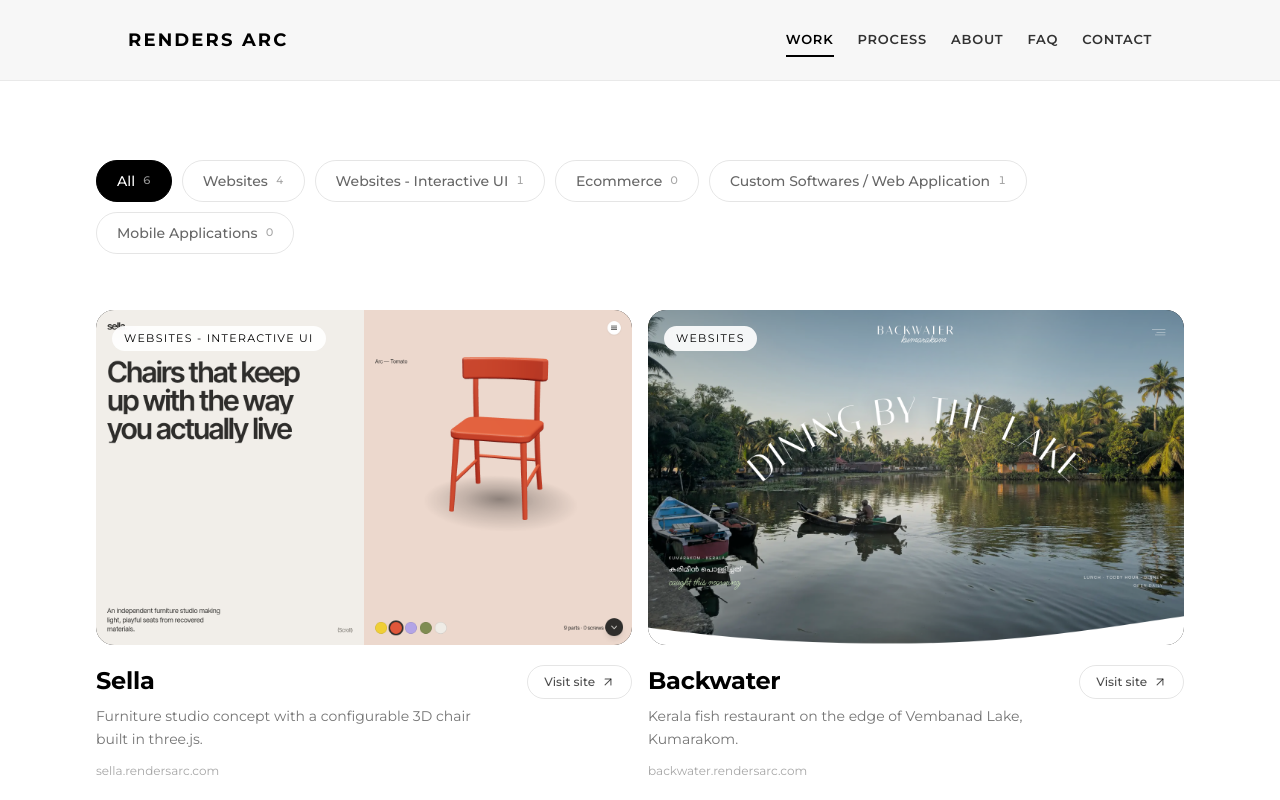
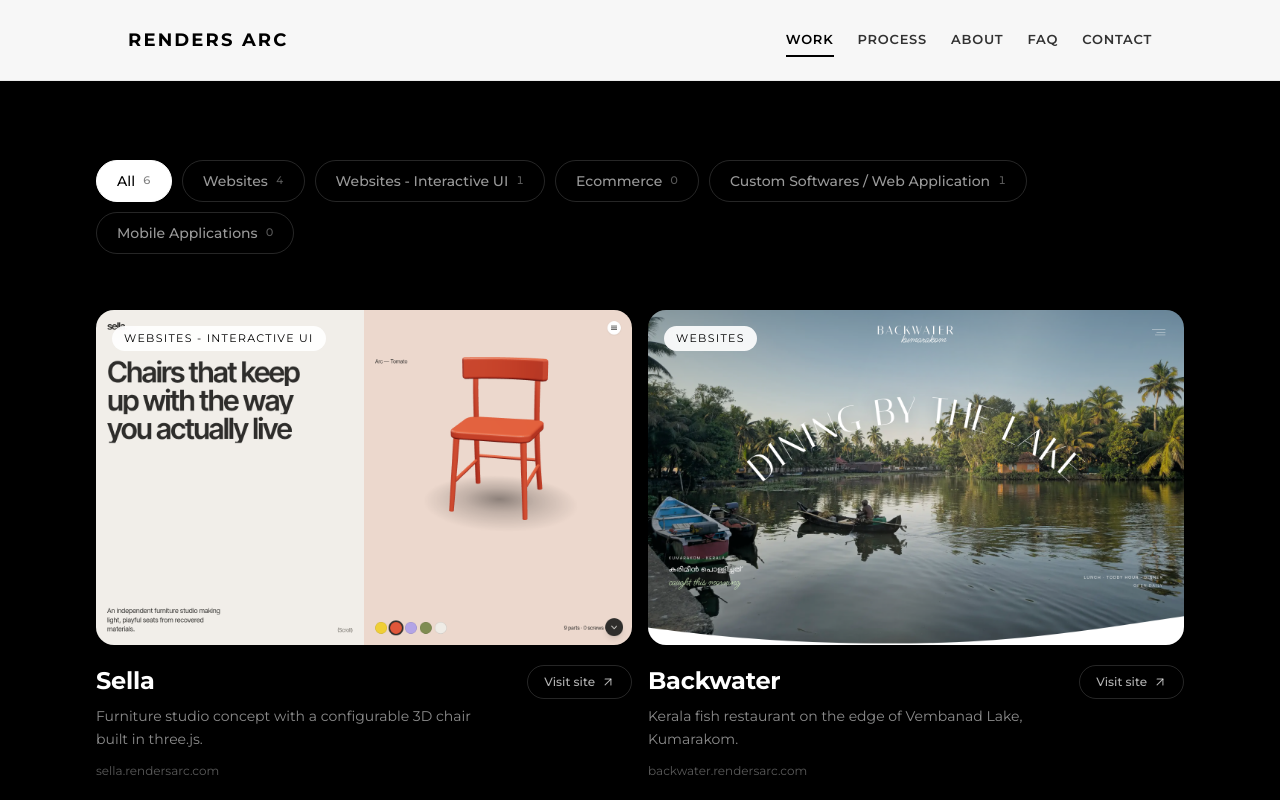
Before and after one commit to Rendersarc2026/Rendersarc, a Next.js app: page /work in a window 1280 px wide. Shown: the top 800 px of the page. Built offline with nearby package versions, Linux system fonts and the light colour scheme.

Commit message:
style: update background color of WorkGrid and WorkPage to black for consistency

```diff
--- a/src/app/components/Clients.tsx
+++ b/src/app/components/Clients.tsx
@@ -71,7 +71,7 @@ export function Clients() {
                   <Image
                     src={client.logo}
                     alt={copy === 0 ? `${client.name} logo` : ''}
-                    className={`${client.className} object-contain grayscale opacity-45 hover:opacity-100 transition-opacity duration-500`}
+                    className={`${client.className} object-contain`}
                   />
                 </div>
               ))}
--- a/src/app/components/WorkGrid.tsx
+++ b/src/app/components/WorkGrid.tsx
@@ -3,13 +3,7 @@
 import { useCallback } from 'react';
 import Image from 'next/image';
 import { usePathname, useRouter, useSearchParams } from 'next/navigation';
-import {
-  AnimatePresence,
-  MotionConfig,
-  motion,
-  useReducedMotion,
-  type Variants,
-} from 'motion/react';
+import { motion } from 'motion/react';
 import { ArrowUpRight } from 'lucide-react';
 import { categories, projects, type Project } from '@/app/data/work';
 
@@ -19,35 +13,6 @@ const labelFor = (id: string) => categories.find((c) => c.id === id)?.label ?? i
 
 const countFor = (id: string) =>
   id === ALL ? projects.length : projects.filter((p) => p.categories.includes(id)).length;
-
-const EASE = [0.22, 1, 0.36, 1] as const;
-
-// Cards rise in as they enter the viewport; the image wipes up inside the card
-// while settling from a slight zoom, so the reveal reads as one motion.
-const cardVariants: Variants = {
-  hidden: { opacity: 0, y: 40 },
-  shown: (column: number) => ({
-    opacity: 1,
-    y: 0,
-    transition: { duration: 0.8, ease: EASE, delay: column * 0.12 },
-  }),
-};
-
-const frameVariants: Variants = {
-  hidden: { clipPath: 'inset(100% 0% 0% 0% round 16px)' },
-  shown: (column: number) => ({
-    clipPath: 'inset(0% 0% 0% 0% round 16px)',
-    transition: { duration: 1, ease: EASE, delay: column * 0.12 + 0.05 },
-  }),
-};
-
-const imageVariants: Variants = {
-  hidden: { scale: 1.15 },
-  shown: (column: number) => ({
-    scale: 1,
-    transition: { duration: 1.4, ease: EASE, delay: column * 0.12 + 0.05 },
-  }),
-};
 
 /**
  * Filterable portfolio grid. The active filter lives in `?category=` so the
@@ -74,9 +39,14 @@ export function WorkGrid() {
   const filters = [{ id: ALL, label: 'All' }, ...categories];
 
   return (
-    <MotionConfig reducedMotion="user">
-      <section className="bg-white px-6 md:px-10 lg:px-16 xl:px-24 pt-32 md:pt-40 pb-24 md:pb-32">
-        <div className="max-w-[1400px] mx-auto">
+    <section className="min-h-svh bg-black px-6 md:px-10 lg:px-16 xl:px-24 pt-32 md:pt-40 pb-24 md:pb-32">
+      {/* One fade-up for the whole grid on load; filter changes don't replay it. */}
+      <motion.div
+        initial={{ opacity: 0, y: 24 }}
+        animate={{ opacity: 1, y: 0 }}
+        transition={{ duration: 0.7, ease: 'easeOut' }}
+        className="max-w-[1400px] mx-auto"
+      >
         {/* Filters — scroll sideways on small screens rather than wrapping into
           a ragged block above the grid. */}
         <div
@@ -84,103 +54,70 @@ export function WorkGrid() {
           aria-label="Filter projects by category"
           className="-mx-6 px-6 md:mx-0 md:px-0 flex gap-2.5 overflow-x-auto scrollbar-none md:flex-wrap"
         >
-            {filters.map((filter, i) => {
+          {filters.map((filter) => {
             const isActive = filter.id === active;
             return (
-                <motion.button
+              <button
                 key={filter.id}
-                  initial={{ opacity: 0, y: 16 }}
-                  animate={{ opacity: 1, y: 0 }}
-                  transition={{
-                    duration: 0.6,
-                    ease: EASE,
-                    delay: 0.1 + i * 0.05,
-                  }}
                 onClick={() => select(filter.id)}
                 aria-pressed={isActive}
-                  className={`shrink-0 inline-flex items-center gap-2 px-5 py-2.5 rounded-full border text-sm whitespace-nowrap transition-colors duration-300 focus:outline-none focus-visible:ring-2 focus-visible:ring-black focus-visible:ring-offset-2 ${
+                className={`shrink-0 inline-flex items-center gap-2 px-5 py-2.5 rounded-full border text-sm whitespace-nowrap transition-colors duration-300 focus:outline-none focus-visible:ring-2 focus-visible:ring-white focus-visible:ring-offset-2 focus-visible:ring-offset-black ${
                   isActive
-                      ? 'bg-black border-black text-white'
-                      : 'border-black/10 text-black/60 hover:border-black hover:text-black'
+                    ? 'bg-white border-white text-black'
+                    : 'border-white/15 text-white/60 hover:border-white hover:text-white'
                 }`}
               >
                 {filter.label}
                 <span
-                    className={`text-[11px] tabular-nums ${isActive ? 'text-white/60' : 'text-black/35'}`}
+                  className={`text-[11px] tabular-nums ${isActive ? 'text-black/50' : 'text-white/35'}`}
                 >
                   {countFor(filter.id)}
                 </span>
-                </motion.button>
+              </button>
             );
           })}
         </div>
 
-          <motion.div
-            layout
-            className="mt-10 md:mt-14 grid md:grid-cols-2 gap-x-4 gap-y-12 md:gap-y-16"
-          >
-            <AnimatePresence mode="popLayout">
-              {visible.map((project, i) => (
-                <WorkCard key={project.slug} project={project} column={i % 2} />
+        <div className="mt-10 md:mt-14 grid md:grid-cols-2 gap-x-4 gap-y-12 md:gap-y-16">
+          {visible.map((project) => (
+            <WorkCard key={project.slug} project={project} />
           ))}
-            </AnimatePresence>
-          </motion.div>
+        </div>
 
         {visible.length === 0 && (
-            <div className="mt-10 md:mt-14 rounded-2xl bg-[#f4f4f4] px-6 py-24 text-center">
-              <p className="text-black font-[600] text-lg">Projects coming soon</p>
-              <p className="mt-2 text-sm text-black/50">
+          <div className="mt-10 md:mt-14 rounded-2xl bg-white/[0.06] px-6 py-24 text-center">
+            <p className="text-white font-[600] text-lg">Projects coming soon</p>
+            <p className="mt-2 text-sm text-white/50">
               Nothing published under {labelFor(active)} yet — have a look at the rest of our
               work.
             </p>
             <button
               onClick={() => select(ALL)}
-                className="mt-6 px-5 py-2.5 rounded-full border border-black/10 text-sm text-black/70 hover:border-black hover:text-black transition-colors duration-300"
+              className="mt-6 px-5 py-2.5 rounded-full border border-white/15 text-sm text-white/70 hover:border-white hover:text-white transition-colors duration-300"
             >
               Show all projects
             </button>
           </div>
         )}
-        </div>
+      </motion.div>
     </section>
-    </MotionConfig>
   );
 }
 
-function WorkCard({ project, column }: { project: Project; column: number }) {
+function WorkCard({ project }: { project: Project }) {
   const host = new URL(project.url).hostname.replace(/^www\./, '');
-  // Reduced motion keeps the fade but drops the wipe and zoom.
-  const reduce = useReducedMotion();
 
   return (
-    <motion.a
-      layout
-      variants={cardVariants}
-      custom={column}
-      initial="hidden"
-      whileInView="shown"
-      viewport={{ once: true, amount: 0.2 }}
-      exit={{
-        opacity: 0,
-        scale: 0.97,
-        transition: { duration: 0.45, ease: EASE },
-      }}
+    <a
       href={project.url}
       target="_blank"
       rel="noopener noreferrer"
       className="group block focus:outline-none"
     >
-      <motion.div
-        variants={reduce ? undefined : frameVariants}
-        custom={column}
-        className="relative aspect-[16/10] rounded-2xl overflow-hidden bg-black group-focus-visible:ring-2 group-focus-visible:ring-black group-focus-visible:ring-offset-4"
+      <div className="relative aspect-[16/10] rounded-2xl overflow-hidden bg-white/[0.06] group-focus-visible:ring-2 group-focus-visible:ring-white group-focus-visible:ring-offset-4 group-focus-visible:ring-offset-black"
       >
         {project.image && (
-          <motion.div
-            variants={reduce ? undefined : imageVariants}
-            custom={column}
-            className="absolute inset-0"
-          >
+          <div className="absolute inset-0">
             <Image
               src={project.image}
               alt={`${project.title} website`}
@@ -188,28 +125,28 @@ function WorkCard({ project, column }: { project: Project; column: number }) {
               sizes="(min-width: 768px) 50vw, 100vw"
               className="object-cover object-top transition-transform duration-700 ease-[cubic-bezier(0.22,1,0.36,1)] group-hover:scale-[1.03]"
             />
-          </motion.div>
+          </div>
         )}
         <span className="absolute top-4 left-4 px-3 py-1 rounded-full bg-white/90 backdrop-blur text-[11px] uppercase tracking-[0.12em] text-black">
           {labelFor(project.categories[0])}
         </span>
-      </motion.div>
+      </div>
 
       <div className="mt-5 flex items-start justify-between gap-6">
         <div className="min-w-0">
-          <h2 className="text-black font-[700] tracking-[-0.01em] text-xl md:text-2xl">
+          <h2 className="text-white font-[700] tracking-[-0.01em] text-xl md:text-2xl">
             {project.title}
           </h2>
-          <p className="mt-2 text-sm leading-relaxed text-black/55 max-w-[46ch]">
+          <p className="mt-2 text-sm leading-relaxed text-white/55 max-w-[46ch]">
             {project.summary}
           </p>
-          <p className="mt-3 text-xs text-black/35">{host}</p>
+          <p className="mt-3 text-xs text-white/35">{host}</p>
         </div>
-        <span className="shrink-0 inline-flex items-center gap-1.5 px-4 py-2 rounded-full border border-black/10 text-xs font-[500] text-black/70 transition-colors duration-300 group-hover:bg-black group-hover:border-black group-hover:text-white">
+        <span className="shrink-0 inline-flex items-center gap-1.5 px-4 py-2 rounded-full border border-white/15 text-xs font-[500] text-white/70 transition-colors duration-300 group-hover:bg-white group-hover:border-white group-hover:text-black">
           Visit site
           <ArrowUpRight size={14} strokeWidth={1.75} aria-hidden />
         </span>
       </div>
-    </motion.a>
+    </a>
   );
 }
--- a/src/app/work/page.tsx
+++ b/src/app/work/page.tsx
@@ -13,7 +13,7 @@ export const metadata: Metadata = {
 
 export default function WorkPage() {
   return (
-    <div className="size-full bg-white relative overflow-x-clip">
+    <div className="size-full bg-black relative overflow-x-clip">
       <Navigation />
       <main className="relative">
         <h1 className="sr-only">Work</h1>
```
Lines whose indentation alone changed are shown as unchanged.
